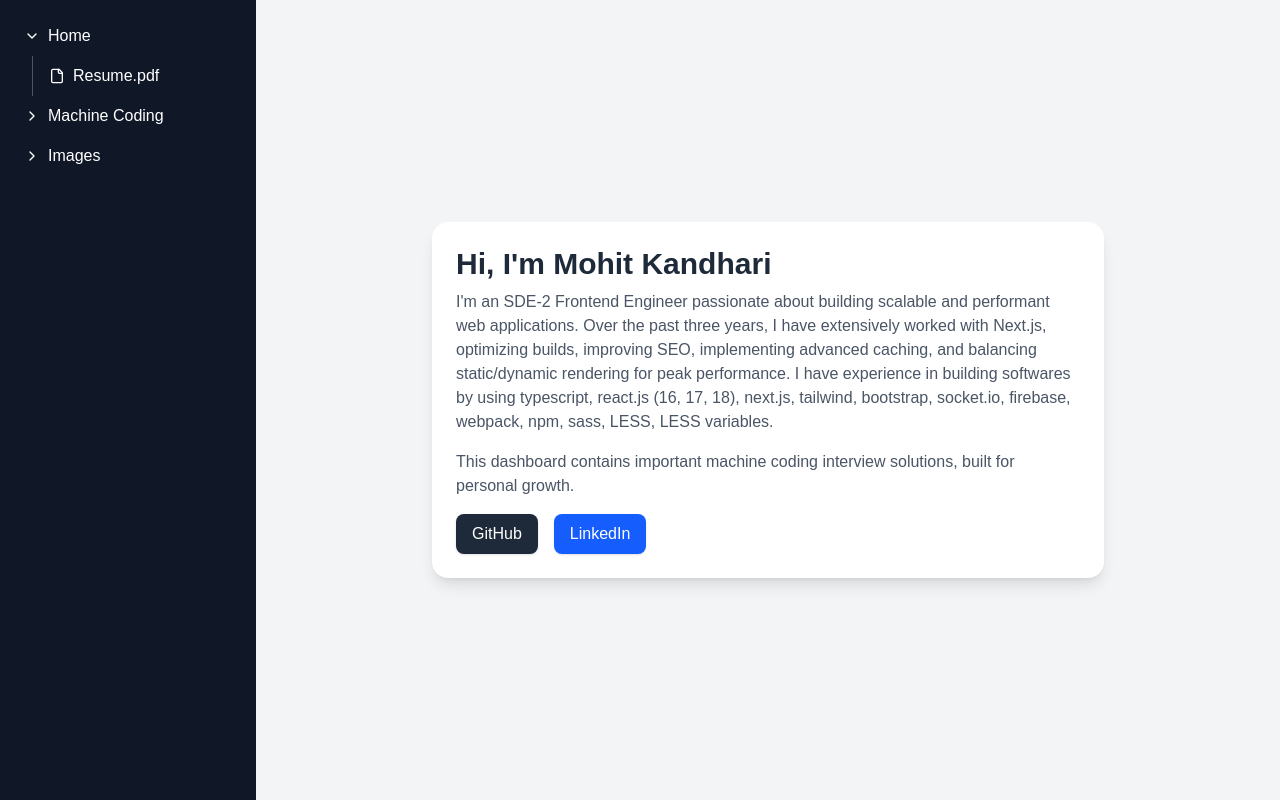
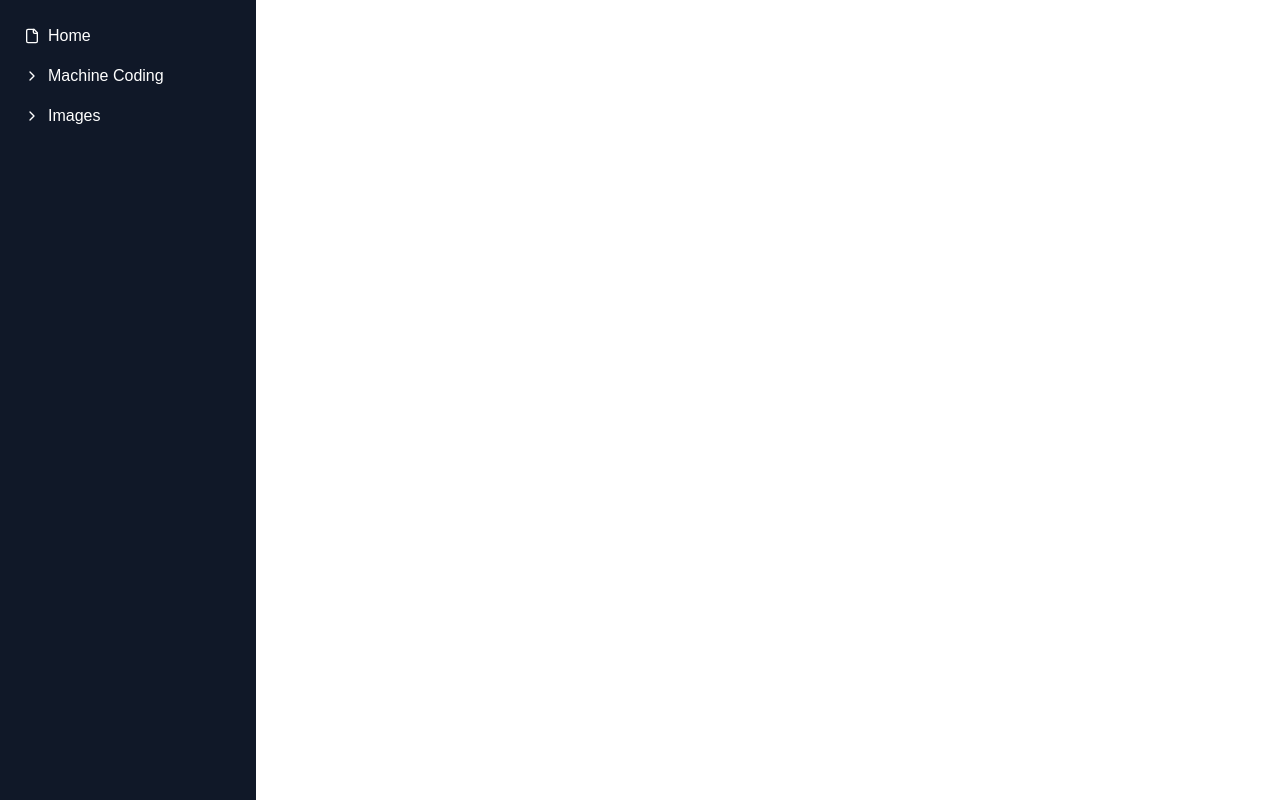
Before and after one commit to cwmohit/machine-coding-playground, a Next.js app: page / in a window 1280 px wide. Built offline with nearby package versions, Linux system fonts and the light colour scheme.

Commit message:
Mohit | routes fixes

```diff
--- a/helpers/constants.js
+++ b/helpers/constants.js
@@ -2,9 +2,6 @@ export const menuItems = [
   {
     name: "Home",
     key: "",
-    children: [
-      { name: "Resume.pdf", link: "/resume.pdf"  },
-    ],
   },
   {
     name: "Machine Coding",
--- a/pages/index.js
+++ b/pages/index.js
@@ -1,29 +1,12 @@
 export default function Home() {
   return (
-    <div className="min-h-screen bg-gray-100 flex flex-col items-center justify-center p-6">
-      <div className="bg-white shadow-lg rounded-2xl p-6 max-w-2xl w-full">
-        <h1 className="text-3xl font-bold text-gray-800">Hi, I'm Mohit Kandhari</h1>
-        <p className="text-gray-600 mt-2">
-          I'm an SDE-2 Frontend Engineer passionate about building scalable and performant web applications. Over the past three years, I have extensively worked with Next.js, optimizing builds, improving SEO, implementing advanced caching, and balancing static/dynamic rendering for peak performance. I have experience in building softwares by using typescript, react.js (16, 17, 18), next.js, tailwind, bootstrap, socket.io, firebase, webpack, npm, sass, LESS, LESS variables.
-        </p>
-        <p className="text-gray-600 mt-4">
-          This dashboard contains important machine coding interview solutions, built for personal growth.
-        </p>
-        <div className="mt-4 flex gap-4">
-          <a
-            href="https://github.com/yourgithub"
-            className="px-4 py-2 bg-gray-800 text-white rounded-lg shadow hover:bg-gray-700"
-          >
-            GitHub
-          </a>
-          <a
-            href="https://linkedin.com/in/yourlinkedin"
-            className="px-4 py-2 bg-blue-600 text-white rounded-lg shadow hover:bg-blue-500"
-          >
-            LinkedIn
-          </a>
-        </div>
-      </div>
-    </div>
+    <>
+      <iframe
+        src="/Mohit_kandhari_97585757583.pdf#toolbar=0&navpanes=0&scrollbar=0"
+        type="application/pdf"
+        width="100%"
+        height="100%"
+      ></iframe>
+    </>
   );
 }
--- a/pages/machine-coding/games/memory-game.js
+++ b/pages/machine-coding/games/memory-game.js
@@ -55,8 +55,6 @@ const MemoryGame = () => {
     setGameOver(false);
   };
 
-  console.log(grid, 'grid')
-
   return (
     <div className="memory-game mt-10 text-center">
       <h1 className="text-3xl font-bold mb-5">Memory Game</h1>
```
